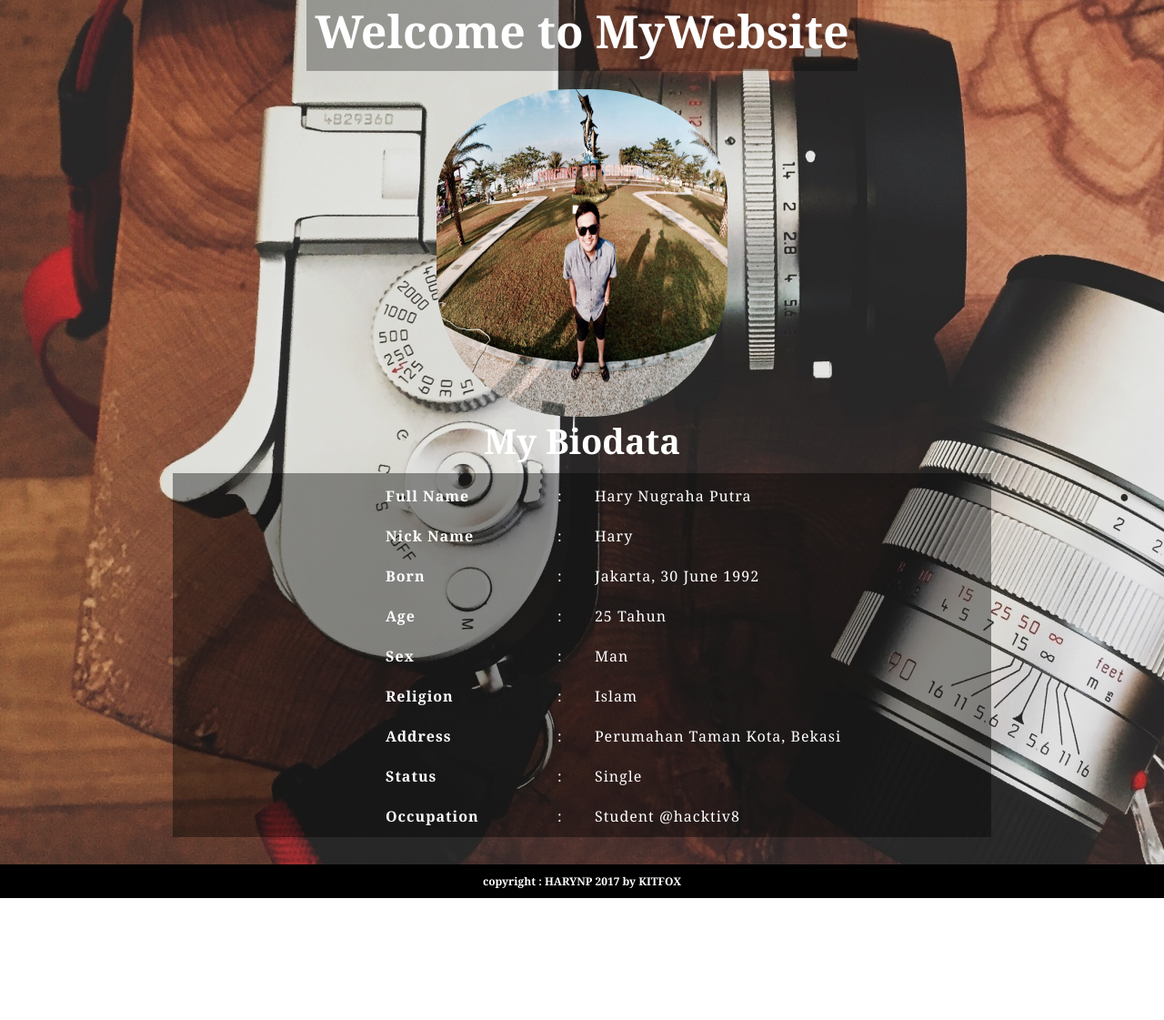
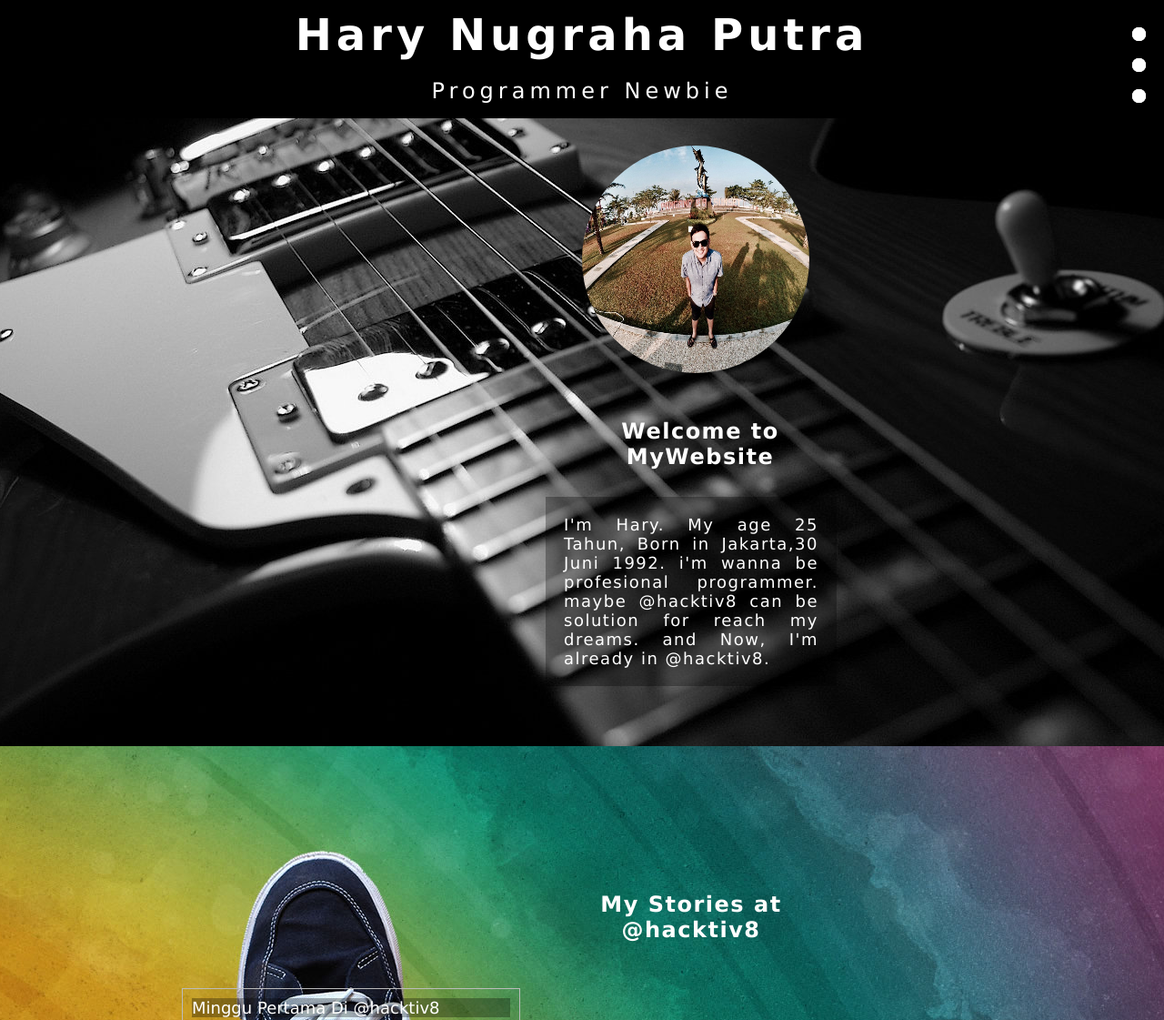
Before and after one commit to harynp/harynp.github.io, a plain HTML site: page index.html in a window 1280 px wide. Shown: the top 1121 px of the page at 91% size. Before the commit the page ends 987 px from the top, so only its background shows below. Drawn offline with nearby package versions, Linux system fonts and the light colour scheme.

Commit message:
PERBARUI WEB

```diff
--- a/index.html
+++ b/index.html
@@ -1,71 +1,82 @@
-<html>
+<!DOCTYPE html>
+<html xmlns="http://www.w3.org/1999/xhtml">
 <head>
-  <link href="style.css" rel="stylesheet" type="text/css" />
-<title> Welcome To My Website </title>
+<meta http-equiv="Content-Type" content="text/html; charset=utf-8" />
+<title>Website Hary</title>
+<link href="style.css" rel="stylesheet" type="text/css" />
+<script type="text/javascript" src="https://ajax.googleapis.com/ajax/libs/jquery/1.6.4/jquery.min.js"></script>
+<script type="text/javascript" src="scripts/jquery.parallax-1.1.3.js"></script>
+<script type="text/javascript" src="scripts/jquery.localscroll-1.2.7-min.js"></script>
+<script type="text/javascript" src="scripts/jquery.scrollTo-1.4.2-min.js"></script>
+<script type="text/javascript">
+$(document).ready(function(){
+	$('#nav').localScroll(800);
+
+	//.parallax(xPosition, speedFactor, outerHeight) options:
+	//xPosition - Horizontal position of the element
+	//inertia - speed to move relative to vertical scroll. Example: 0.1 is one tenth the speed of scrolling, 2 is twice the speed of scrolling
+	//outerHeight (true/false) - Whether or not jQuery should use it's outerHeight option to determine when a section is in the viewport
+	$('#intro').parallax("50%", 0.1);
+	$('#second').parallax("50%", 0.1);
+	$('.bg').parallax("50%", 0.4);
+	$('#third').parallax("50%", 0.3);
+
+})
+</script>
 </head>
+
 <body>
-  <div class="content">
-    <h1><span>Welcome to MyWebsite</span></h1>
-  </div>
-  <div class="Gambar">
-    <img src="img/hary.jpg" id="foto">
-    <h3> My Biodata </h3>
-  </div>
-  <div>
+<header>
+<div class="banner">
+<h1>Hary Nugraha Putra</h1>
+<p> Programmer Newbie </p>
+</div>
+</header>
+	<ul id="nav">
+		<li><a href="#intro" title="Next Section"><img src="images/dot.png" alt="Link" /></a></li>
+	    <li><a href="#second" title="Next Section"><img src="images/dot.png" alt="Link" /></a></li>
+	    <li><a href="#third" title="Next Section"><img src="images/dot.png" alt="Link" /></a></li>
+	</ul>
+<section>
+	<div id="intro">
+		<div class="story">
+			<div class="halaman_atas">
+	    		<img src="images/hary.jpg">
+					<h2>Welcome to MyWebsite</h2>
+	        <p>I'm Hary. My age 25 Tahun, Born in Jakarta,30 Juni 1992. i'm wanna be profesional programmer. maybe @hacktiv8 can be solution for reach my dreams. and Now, I'm already in @hacktiv8.</p>
+	    </div> <!--.story-->
+	</div> <!--#intro-->
+</section>
 
-<table style="width:900px;">
-  <tr>
-      <td rowspan="15" width="200px"></td>
-    </tr>
-  <tr>
-     <td><b>Full Name</b></td>
-    <td>:</td>
-    <td>Hary Nugraha Putra</td>
-  </tr>
-  <tr>
-    <td><b>Nick Name</b></td>
-    <td>:</td>
-    <td>Hary</td>
-  </tr>
-  <tr>
-    <td><b>Born</b></td>
-    <td>:</td>
-    <td>Jakarta, 30 June 1992</td>
-  </tr>
-  <tr>
-    <td><b>Age</b></td>
-    <td>:</td>
-    <td>25 Tahun</td>
-  </tr>
-  <tr>
-    <td><b>Sex</b></td>
-    <td>:</td>
-    <td>Man</td>
-  </tr>
-  <tr>
-    <td><b>Religion</b></td>
-    <td>:</td>
-    <td>Islam</td>
-  </tr>
-  <tr>
-    <td><b>Address</b></td>
-    <td>:</td>
-    <td>Perumahan Taman Kota, Bekasi</td>
-  </tr>
-  <tr>
-    <td><b>Status</b></td>
-    <td>:</td>
-    <td>Single</td>
-  </tr>
-  <tr>
-    <td><b>Occupation</b></td>
-    <td>:</td>
-    <td>Student @hacktiv8</td>
-  </tr>
-</table>
-  </div>
+<section>
+	<div id="second">
+		<div class="story">
+	    		<h2>My Stories at @hacktiv8</h2>
+					<div class="section-box">
+						<article>
+							<p> Minggu Pertama Di @hacktiv8 </p>
+						</article>
+					</div>
+					<div class="section-box">
+					</div>
+					<div class="section-box">
+					</div>
+				 	</div> <!--#intro-->
+</section>
+<section>
+	<div id="third">
+					<div class="contact">
+	    		<h1> Contact Me : </h1>
+					<a href="https://www.linkedin.com/in/hary-nugraha-putra-259b20b9/"><img src="images/facebook.png"></a>
+					<a href="https://www.instagram.com/hrynp/"><img src="images/IG.png"></a>
+					<a href="https://www.path.com/57052c96a800827840fa2860"><img src="images/path.png"></a>
+				</div>
+			</div>
+		</div>
+		</section>
+
+<footer>
+	<h3> Copyright @2017 Hary Kitfox 11 <h3>
+	</footer>
 </body>
-<footer>
-    <h5>copyright : HARYNP 2017 by KITFOX</h5>
-</footer>
-<html>
+</html>
--- /dev/null
+++ b/scripts/jquery.localscroll-1.2.7-min.js
@@ -0,0 +1,9 @@
+/**
+ * jQuery.LocalScroll - Animated scrolling navigation, using anchors.
+ * Copyright (c) 2007-2009 Ariel Flesler - aflesler(at)gmail(dot)com | http://flesler.blogspot.com
+ * Dual licensed under MIT and GPL.
+ * Date: 3/11/2009
+ * @author Ariel Flesler
+ * @version 1.2.7
+ **/
+;(function($){var l=location.href.replace(/#.*/,'');var g=$.localScroll=function(a){$('body').localScroll(a)};g.defaults={duration:1e3,axis:'y',event:'click',stop:true,target:window,reset:true};g.hash=function(a){if(location.hash){a=$.extend({},g.defaults,a);a.hash=false;if(a.reset){var e=a.duration;delete a.duration;$(a.target).scrollTo(0,a);a.duration=e}i(0,location,a)}};$.fn.localScroll=function(b){b=$.extend({},g.defaults,b);return b.lazy?this.bind(b.event,function(a){var e=$([a.target,a.target.parentNode]).filter(d)[0];if(e)i(a,e,b)}):this.find('a,area').filter(d).bind(b.event,function(a){i(a,this,b)}).end().end();function d(){return!!this.href&&!!this.hash&&this.href.replace(this.hash,'')==l&&(!b.filter||$(this).is(b.filter))}};function i(a,e,b){var d=e.hash.slice(1),f=document.getElementById(d)||document.getElementsByName(d)[0];if(!f)return;if(a)a.preventDefault();var h=$(b.target);if(b.lock&&h.is(':animated')||b.onBefore&&b.onBefore.call(b,a,f,h)===false)return;if(b.stop)h.stop(true);if(b.hash){var j=f.id==d?'id':'name',k=$('<a> </a>').attr(j,d).css({position:'absolute',top:$(window).scrollTop(),left:$(window).scrollLeft()});f[j]='';$('body').prepend(k);location=e.hash;k.remove();f[j]=d}h.scrollTo(f,b).trigger('notify.serialScroll',[f])}})(jQuery);
--- /dev/null
+++ b/scripts/jquery.parallax-1.1.3.js
@@ -0,0 +1,69 @@
+/*
+Plugin: jQuery Parallax
+Version 1.1.3
+Author: Ian Lunn
+Twitter: @IanLunn
+Author URL: http://www.ianlunn.co.uk/
+Plugin URL: http://www.ianlunn.co.uk/plugins/jquery-parallax/
+
+Dual licensed under the MIT and GPL licenses:
+http://www.opensource.org/licenses/mit-license.php
+http://www.gnu.org/licenses/gpl.html
+*/
+
+(function( $ ){
+	var $window = $(window);
+	var windowHeight = $window.height();
+
+	$window.resize(function () {
+		windowHeight = $window.height();
+	});
+
+	$.fn.parallax = function(xpos, speedFactor, outerHeight) {
+		var $this = $(this);
+		var getHeight;
+		var firstTop;
+		var paddingTop = 0;
+
+		//get the starting position of each element to have parallax applied to it
+		$this.each(function(){
+		    firstTop = $this.offset().top;
+		});
+
+		if (outerHeight) {
+			getHeight = function(jqo) {
+				return jqo.outerHeight(true);
+			};
+		} else {
+			getHeight = function(jqo) {
+				return jqo.height();
+			};
+		}
+
+		// setup defaults if arguments aren't specified
+		if (arguments.length < 1 || xpos === null) xpos = "50%";
+		if (arguments.length < 2 || speedFactor === null) speedFactor = 0.1;
+		if (arguments.length < 3 || outerHeight === null) outerHeight = true;
+
+		// function to be called whenever the window is scrolled or resized
+		function update(){
+			var pos = $window.scrollTop();
+
+			$this.each(function(){
+				var $element = $(this);
+				var top = $element.offset().top;
+				var height = getHeight($element);
+
+				// Check if totally above or totally below viewport
+				if (top + height < pos || top > pos + windowHeight) {
+					return;
+				}
+
+				$this.css('backgroundPosition', xpos + " " + Math.round((firstTop - pos) * speedFactor) + "px");
+			});
+		}
+
+		$window.bind('scroll', update).resize(update);
+		update();
+	};
+})(jQuery);
--- a/style.css
+++ b/style.css
@@ -1,68 +1,195 @@
+/*
+Plugin: jQuery Parallax
+Version 1.1.3
+Author: Ian Lunn
+Twitter: @IanLunn
+Author URL: http://www.ianlunn.co.uk/
+Plugin URL: http://www.ianlunn.co.uk/plugins/jquery-parallax/
+
+License: http://creativecommons.org/licenses/by-sa/3.0/ (Attribution Share Alike). Please attribute work to Ian Lunn simply by leaving these comments in the source code or if you'd prefer, place a link on your website to http://www.ianlunn.co.uk/.
+*/
+
+@charset "utf-8";
+/* CSS Document */
+
+
 body{
-  background-image: url(img/coffe.jpg);
+	margin: 0;
+	min-width: 980px;
+	padding: 0;
 }
 *{
-margin:0px auto; /*supaya layer otomatis mengisi dan ke tengah*/
 	padding:0px;
-font-family: "cambria";
+	margin:0px;
 }
 
-h1{
-  text-align: center;
-  color: white;
-  font-size: 50px;
+header{
+background-color: black;
+position: fixed;
+width: 100%;
 }
 
-h1 span{
-    background:rgb(0,0,0,0.3);
-    padding:10px;
+.banner{
+	height: 130px;
 	}
 
-h3{
+.banner h1{
+		font-size: 48px;
+		letter-spacing: 5px;
+		color: white;
 		text-align: center;
-  color: white;
-  font-size: 38px;
+		padding:10px;
+		font-family:"Beau Sans Pro Book", Verdana, sans-serif;
 		}
 
-h5{
+.banner p{
+				font-size: 24px;
+				letter-spacing: 5px;
 				color: white;
 				text-align: center;
-  font-size: 12px;
+				padding:10px;
+				font-family:"Beau Sans Pro Book", Verdana, sans-serif;
 }
 
-img{
-  border-radius:150px;
-  width:300px;
-  display: block;
-  margin:0px auto;
-  text-align: center;
-  padding-top: 30px;
+
+p, ul{
+	font-family:"Proxima Nova Light", 'Helvetica Neue', Arial, Helvetica, sans-serif;
+	font-weight:200;
+	}
+
+
+h1, #pixels{
+	font-family:"Museo 900", Verdana, serif;
+	font-weight:700;
+	font-style:normal;
+}
+
+#nav{
+	list-style: none;
+	position: fixed;
+	right: 20px;
+	margin-top:30px;
+}
+
+#nav li{
+	margin: 0 0 15px 0;
+}
+
+#header, #intro, #second{
+	width: 100%;
+}
+
+#intro{
+	background:url(images/firstBG.jpg) 60% 0 no-repeat fixed;
+	color: white;
+	height: 800px;
+	margin: 0 auto;
+	padding: 10px;
 
 }
-.content2 h3{
-  font-family: serif;
-  color: White;
-  text-align: center;
-  padding:10px;
+
+#second{
+	background: url(images/secondBG.jpg) 50% 0 no-repeat fixed;
+	color: white;
+	height: 1300px;
+	margin: 0 auto;
+	overflow: hidden;
+	padding: 0;
 }
 
-#foto{
-  width:25%;
-  height:45%;
+#third{
+	background: url(images/thirdBG.jpg) 50% 0 no-repeat fixed;
+	color: white;
+	height: 700px;
 }
-table {
-    background:rgb(0,0,0,0.4);
-    margin:10px auto 30px auto;
+
+.story{
+	padding:70px;
+	margin-left:200px;
+	margin-top:50px;
+
+
 }
-table td {
+.story p{
+	text-align: justify;
+	font-size: 18px;
 	color:white;
-  letter-spacing: 1px;
+	font-family:"Beau Sans Pro Book", Verdana, sans-serif;
+		background:rgb(0,0,0,0.3);
+}
+
+.story h2{
+	padding:30px;
+	text-align: center;
+	color:white;
+	font-family:"Beau Sans Pro Book", Verdana, sans-serif;
+	}
+
+.halaman_atas p,h2{
+ text-align: justify;
+ padding : 20px;
+ letter-spacing: 1.5px;
+ margin-left:390px;
+ width: 80%;
+
+
+l}
+.halaman_atas img{
+	border-radius: 50%;
+	margin:20px auto 20px 40px;
+	height: 250px;
+	width: 250px;
+	display: block;
+	margin-left: 430px;
+
+
+}
+.story {
+	padding: 80px 0 0 0;
+	position: relative;
+	width: 350px;
+}
+
+.section-box {
+		padding: 10px;
+		width: 100%;
+		height: 200px;
+		margin: 20px auto;
+		border: 1px solid #bbb;
+		float:left;
+
+}
+
+.contact{
 padding:10px;
+margin-left: 510px;
+
+}
+
+
+.contact h1{
+	color: black;
+	text-align: center;
+	margin-right:570px;
+	margin-top: 100px;
+}
+
+.contact img{
+	width: 150px;
+	padding:2px;
+	bottom:0px;
 }
 
 footer{
-  background: black;
-  padding:10px;
+	width: 100%;
+	background-color: black;
 	bottom: 10px;
-  font-family: "cambria";
+	padding: 10px;
+	float:right;
 }
+
+footer h3{
+	color:white;
+	margin-right: 80px;
+	text-align: center;
+}
```
Also changed, not shown: scripts/jquery.scrollTo-1.4.2-min.js (added, +11 -0 lines), images/IG.png (added), images/dot.png (added), images/facebook.png (added), images/firstBG.jpg (added), images/hary.jpg (added), images/path.png (added), images/secondBG.jpg (renamed from img/sepatu.jpg), images/thirdBG.jpg (added), img/coffe.jpg (deleted), img/hary.jpg (deleted), 1 other file. Lines whose indentation alone changed are shown as unchanged.
